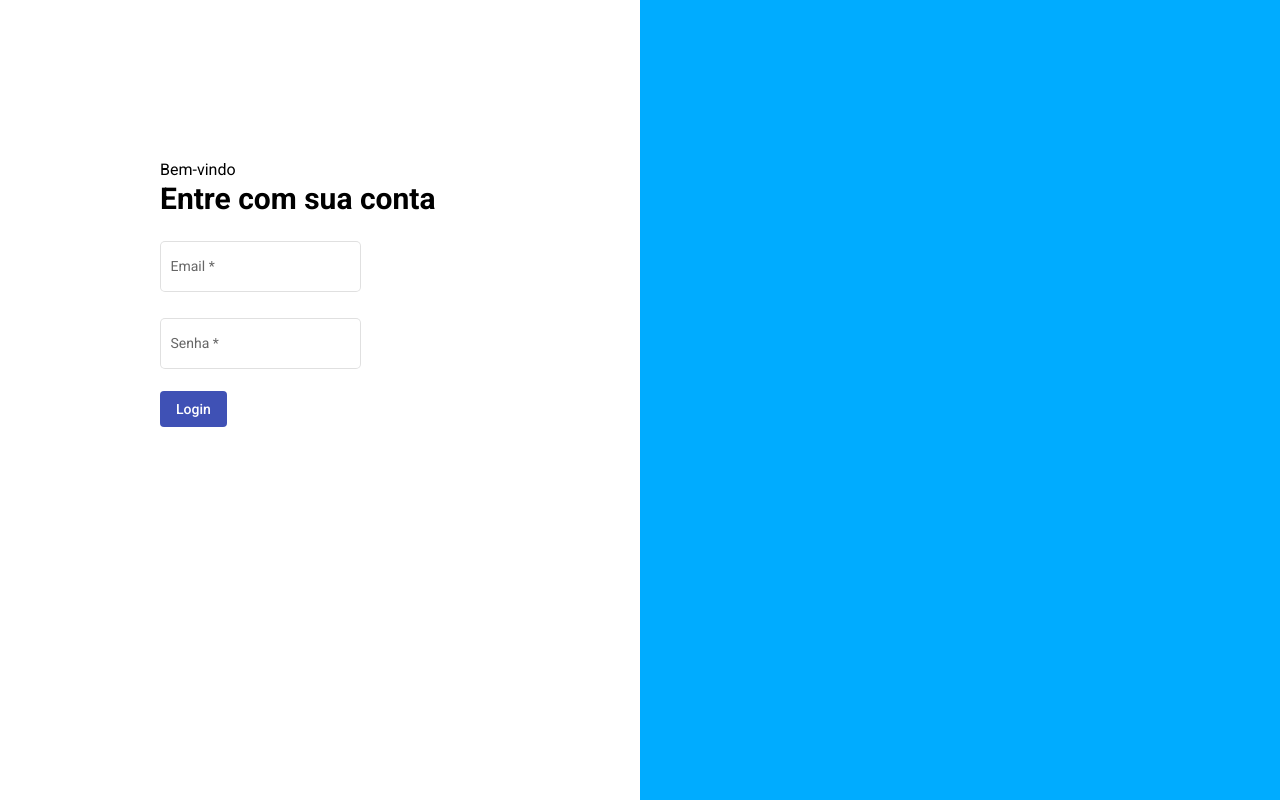
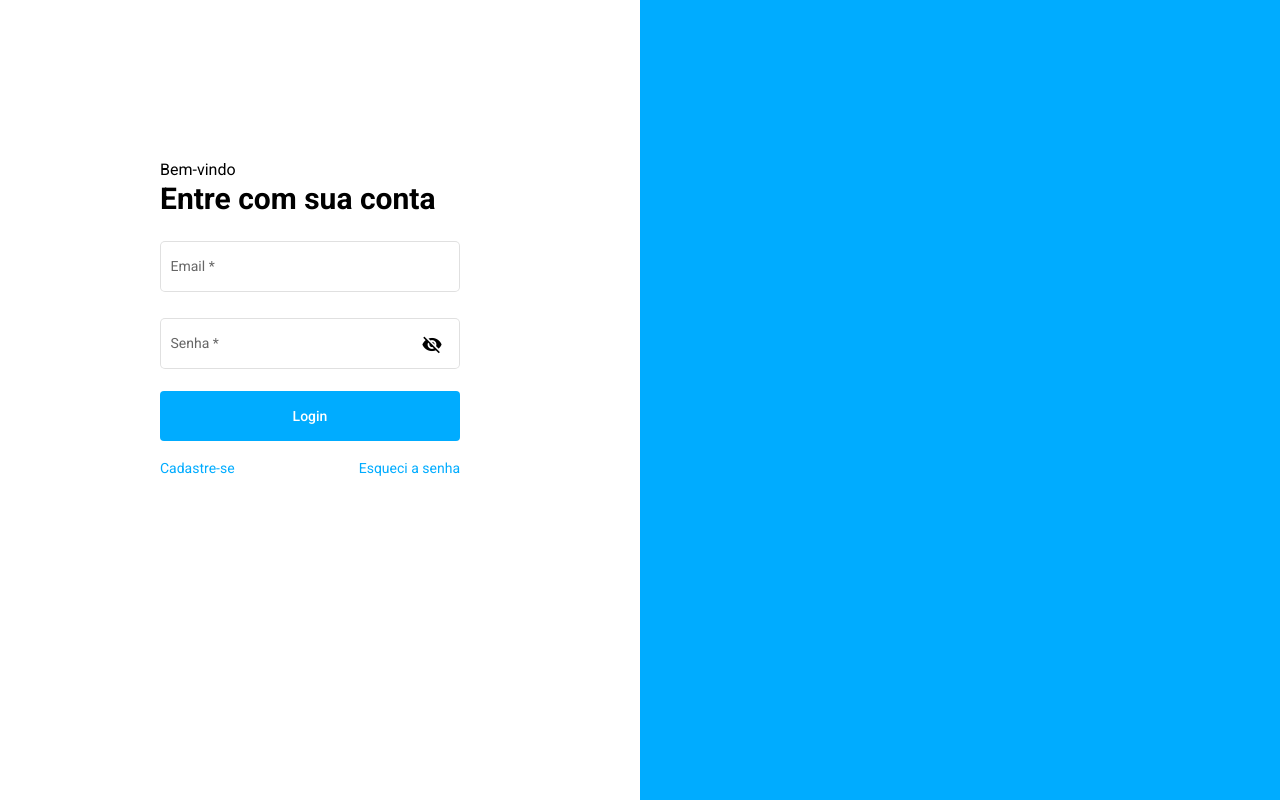
Before and after one commit to eduardo-n/back-rede-social-paper-tree, an Angular app in the folder frontend/: page / in a window 1280 px wide. Built offline with nearby package versions, Linux system fonts and the light colour scheme.

Commit message:
inserindo opcao de esconder senha

```diff
--- a/frontend/src/app/modules/logged-out/components/login/login.component.html
+++ b/frontend/src/app/modules/logged-out/components/login/login.component.html
@@ -5,6 +5,7 @@
       <div class="form-login">
         <div class="default-text-form">Bem-vindo</div>
         <div class="title-form">Entre com sua conta</div>
+
         <mat-form-field appearance="outline" class="mat-form-field">
           <mat-label>Email</mat-label>
           <input type="email" formControlName="email" matInput>
@@ -12,11 +13,23 @@
         <br/>
         <mat-form-field appearance="outline">
           <mat-label>Senha</mat-label>
-          <input type="password" formControlName="password" matInput>
+          <input [type]="hidePassword ? 'password' : 'text'" formControlName="password" matInput>
+          <button mat-icon-button matSuffix (click)="hidePassword = !hidePassword">
+            <mat-icon>{{hidePassword ? 'visibility_off' : 'visibility'}}</mat-icon>
+          </button>
         </mat-form-field>
-
+        <!-- <br/>
+        <mat-checkbox class="example-margin">
+          Lembrar-me
+        </mat-checkbox>
+        <br/> -->
+        <br/>
         <div>
-          <button mat-flat-button color="primary" type="submit">Login</button>
+          <button mat-flat-button color="primary" type="submit" (click)="onSubmit()" class="btn-login">Login</button>
+        </div>
+        <div class="links">
+          <a>Cadastre-se</a>
+          <a class="forgot-psw-link">Esqueci a senha</a>
         </div>
       </div>
     </form>
--- a/frontend/src/app/modules/logged-out/components/login/login.component.scss
+++ b/frontend/src/app/modules/logged-out/components/login/login.component.scss
@@ -13,8 +13,8 @@
 
     .form-login{
       //background-color: rgb(230, 230, 230);
-      width: 50%;
-      height: 60%;
+      width: auto;
+      height: auto;
       left: 25%;
       top: 20%;
       position: absolute;
@@ -30,6 +30,26 @@
         font-family: $roboto;
         font-weight: 700;
         margin-bottom: 28px;
+      }
+
+      mat-form-field{
+        width: 300px;
+      }
+
+      .btn-login{
+        background-color: #00ACFF;
+        width: 300px;
+        height: 50px;
+        margin-bottom: 17px;
+      }
+
+      .links{
+        font-family: $roboto;
+        color: #00ACFF;
+
+        .forgot-psw-link{
+          float: right;
+        }
       }
     }
   }
--- a/frontend/src/app/modules/logged-out/components/login/login.component.ts
+++ b/frontend/src/app/modules/logged-out/components/login/login.component.ts
@@ -20,6 +20,8 @@ export class LoginComponent implements OnInit {
   sessionStorage: WindowSessionStorage
 
   usuarioModel: UsuarioModel;
+
+  hidePassword: boolean = true;
 
   constructor(
     private fb: FormBuilder,
```
Also changed, not shown: frontend/src/app/shared/material/material.module.ts (+6 -2 lines).
